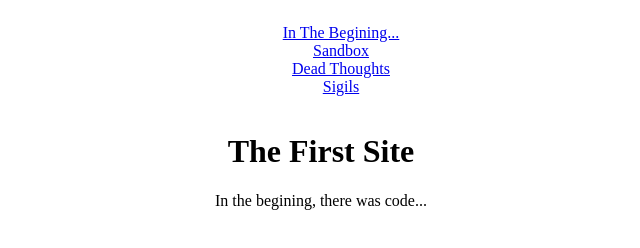
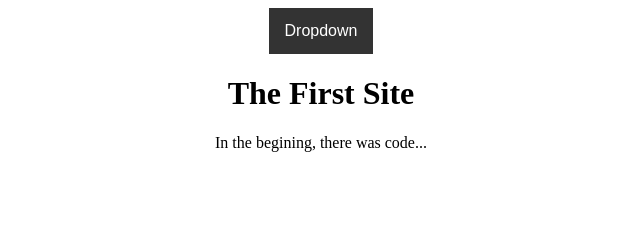
Before and after one commit to bookwormted/FirstSite, a website: page index.html in a window 1280 px wide. Shown: the whole page, without its empty margins (319-959 px from the left). Drawn offline with Linux system fonts and the light colour scheme.

Commit message:
Update index.html

```diff
--- a/index.html
+++ b/index.html
@@ -7,21 +7,18 @@
     <body>
         <header class:"header" id:"header">
                 <nav class:"navbar container">
-                    <div class:"menu" id:"menu">
-                        <ul style="list-style-type:none" class:"list">
-                            <li class:"list-item">
+                    <div class="navbar">
+                        <div class="dropdown">
+                            <button class="dropbtn" onclick="myFunction()">Dropdown
+                                <i class="fa fa-caret-down"></i>
+                            </button>
+                            <div class="dropdown-content" id="myDropdown">
                                 <a href="#" class="list-link current">In The Begining...</a>
-                            </li>
-                            <li class:"list-item">
                                 <a href="#" class="list-link">Sandbox</a>
-                            </li>
-                            <li class:"list-item">
                                 <a href="#" class="list-link">Dead Thoughts</a>
-                            </li>
-                            <li class:"list-item">
                                 <a href="#" class="list-link">Sigils</a>
-                            </li>
-                        </ul>
+                            </div>
+                        </div>
                     </div>
                 </nav>
         </header>
```
